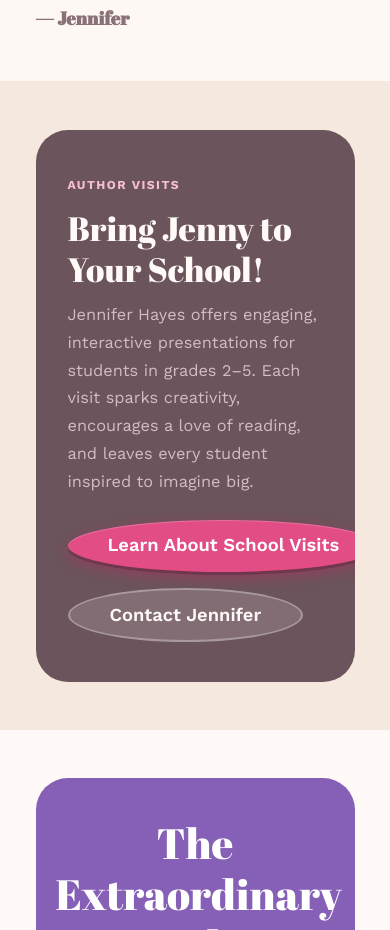
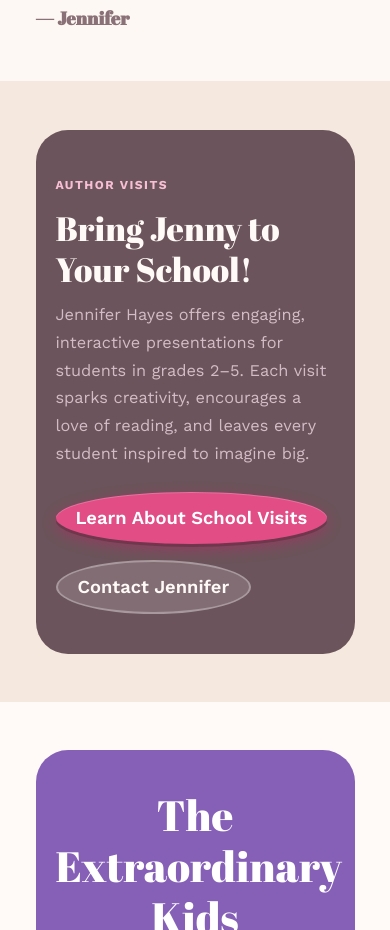
Before and after one commit to timmora/JennyFigment, a plain HTML site: page educators-parents.html in a window 390 px wide. Shown: the part 5910-6840 px from the top of the page. Drawn offline with nearby package versions, Linux system fonts and the light colour scheme.

Commit message:
Update educators.css version in HTML files and enhance button styles for better mobile responsiveness
- Updated the version query parameter for educators.css to v20260909 in educators-parents.html and school-visits.html for consistency.
- Improved mobile responsiveness of the "Nominate an Extraordinary Kid" and "Learn About School Visits" CTAs by adjusting padding and text alignment in educators.css.

```diff
--- a/css/educators.css
+++ b/css/educators.css
@@ -456,19 +456,23 @@
   overflow: hidden;
 }
 
-/* The "Nominate an Extraordinary Kid" CTA is a .btn--lg, which pairs
-   large horizontal padding with white-space: nowrap — on a narrow phone
-   there isn't room for the card's own padding, the button's padding, and
-   that whole phrase on one line, so it ran past the card's edge. */
+/* The "Nominate an Extraordinary Kid" and "Learn About School Visits" CTAs
+   are .btn--lg, which pairs large horizontal padding with white-space: nowrap
+   — on a narrow phone there isn't room for the card's own padding, the
+   button's padding, and that whole phrase on one line, so it ran past the
+   card's edge. */
 @media (max-width: 30em) {
-  .extraordinary-kids {
+  .extraordinary-kids,
+  .school-visit-cta {
     padding-inline: var(--space-5);
   }
 
-  .extraordinary-kids .btn--lg {
+  .extraordinary-kids .btn--lg,
+  .school-visit-cta .btn--lg {
     max-width: 100%;
     white-space: normal;
     padding-inline: var(--space-5);
+    text-align: center;
   }
 }
 
--- a/educators-parents.html
+++ b/educators-parents.html
@@ -16,7 +16,7 @@
   <meta name="twitter:description" content="Free classroom resources, discussion guides, STEM activities, and school visit information for teachers, librarians, and parents. Download now." />
   <meta name="twitter:image" content="https://jennyfigment.com/assets/images/extraordinary-kids-logo.png" />
   <link rel="preconnect" href="https://fonts.googleapis.com" /><link rel="preconnect" href="https://fonts.gstatic.com" crossorigin />
-  <link rel="stylesheet" href="css/design-system.css?v=20260828" /><link rel="stylesheet" href="css/layout.css?v=20260828" /><link rel="stylesheet" href="css/components.css?v=20260828" /><link rel="stylesheet" href="css/educators.css?v=20260828" />
+  <link rel="stylesheet" href="css/design-system.css?v=20260828" /><link rel="stylesheet" href="css/layout.css?v=20260828" /><link rel="stylesheet" href="css/components.css?v=20260828" /><link rel="stylesheet" href="css/educators.css?v=20260909" />
   <link rel="stylesheet" href="css/uplift.css?v=20260902" />
   <link rel="icon" href="assets/images/favicon.svg" type="image/svg+xml" />
 </head>
```
Also changed, not shown: educators-parents/school-visits.html (+1 -1 lines).
